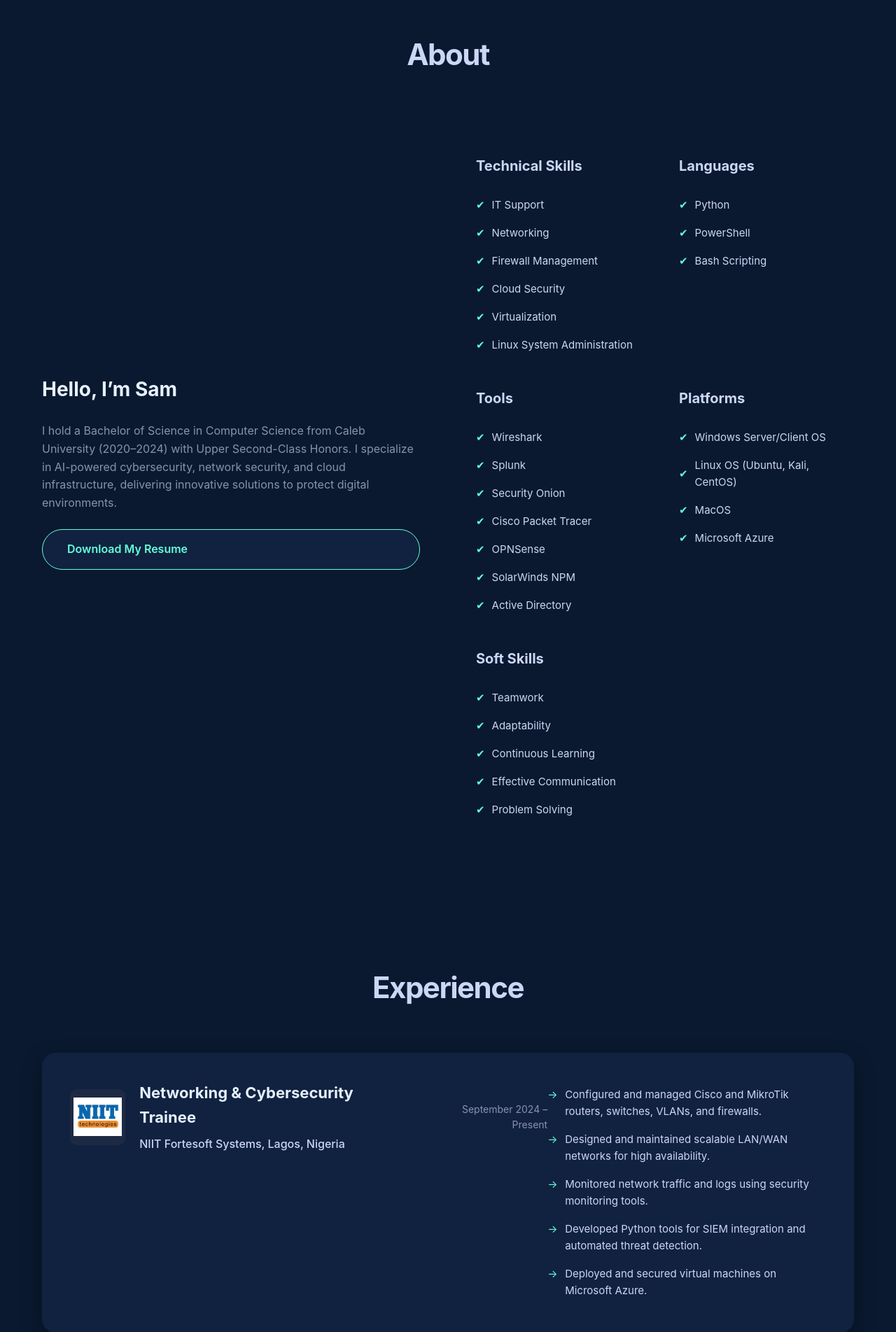
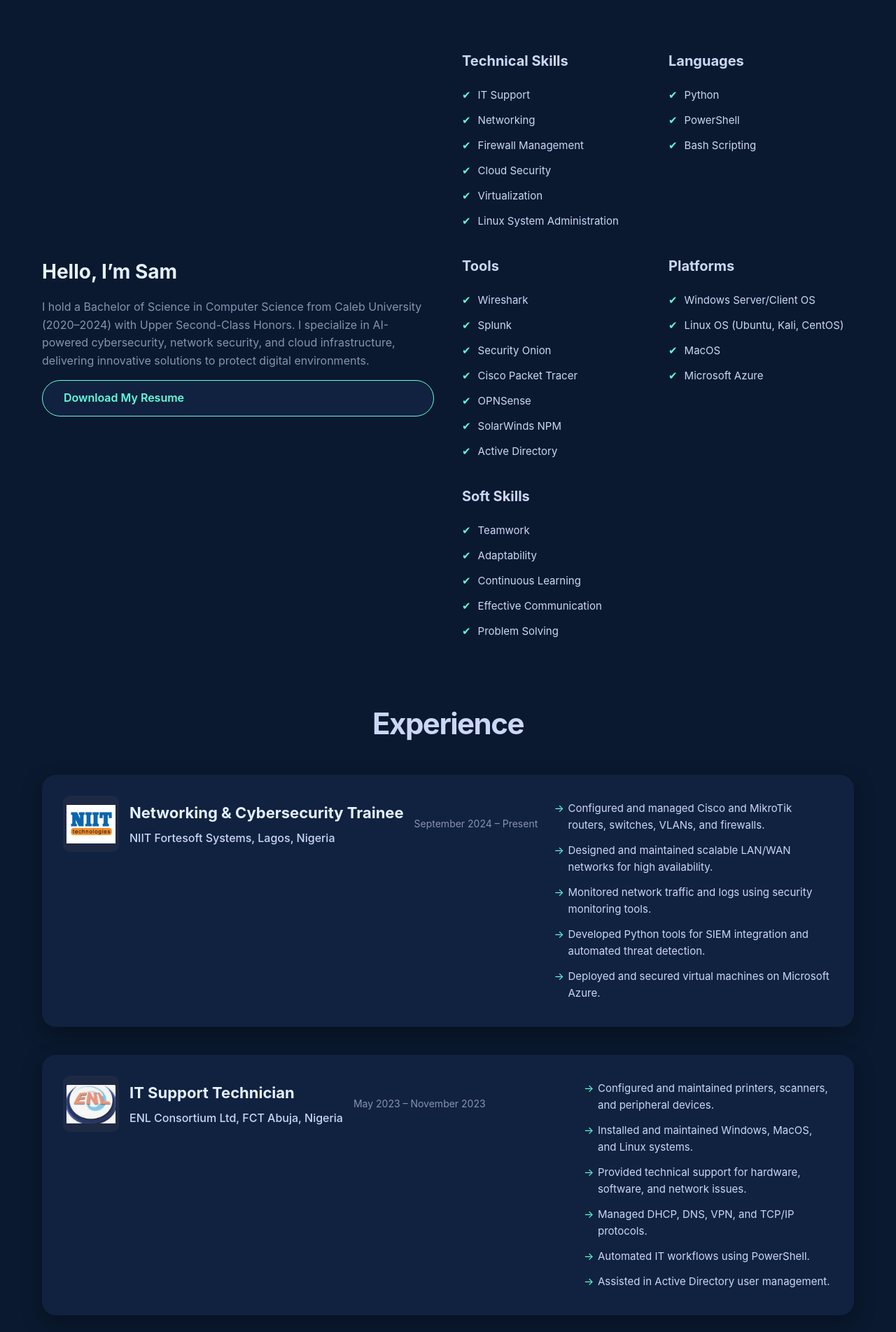
Before and after one commit to SamXl-Codes/My-Portfolio, a Flask app: page / in a window 1280 px wide. Shown: the part 1056-2959 px from the top of the page at 70% size. Run offline with Flask 3, Linux system fonts and the light colour scheme; some web fonts are replaced.

Commit message:
Updated for final vercel deployment

```diff
--- a/templates/experience.html
+++ b/templates/experience.html
@@ -134,7 +134,7 @@
 </head>
 <body>
     <canvas id="particle-canvas"></canvas>
-    <a href="/" class="logo">CyberSam</a>
+    <a href="/" class="logo">SamXCybersec</a>
     <nav class="dynamic-island">
         <ul class="nav-menu">
             <li><a href="/">Home</a></li>
--- a/templates/index.html
+++ b/templates/index.html
@@ -3,11 +3,11 @@
 <head>
     <meta charset="UTF-8">
     <meta name="viewport" content="width=device-width, initial-scale=1.0">
-    <title>Samuel Ogunlusi - AI Cybersecurity Expert</title>
+    <title>Samuel Ogunlusi - Portfolio</title>
     <link href="https://fonts.cdnfonts.com/css/sf-pro-display?styles=59278,59279,59280" rel="stylesheet" media="all" onload="this.media='all'">
     <link href="https://fonts.googleapis.com/css2?family=Dancing+Script:wght@700&display=swap" rel="stylesheet">
     <link href="https://cdn.jsdelivr.net/npm/tailwindcss@2.2.19/dist/tailwind.min.css" rel="stylesheet">
-    <link rel="stylesheet" href="{{ url_for('static', filename='css/particle.css') }}">
+    <link rel="stylesheet" href="/static/css/particle.css">
     <style>
         * { margin: 0; padding: 0; box-sizing: border-box; }
         body {
@@ -89,51 +93,108 @@
         }
         .mobile-nav-menu li a:hover { color: #64ffda; }
         .hero {
-            min-height: 100vh; display: flex;
-            align-items: center; justify-content: center;
-            text-align: center; position: relative;
-            background: linear-gradient(135deg, #0a192f 0%, #112240 100%);
-            padding: 80px 0; overflow: hidden;
+            min-height: 100vh;
+            display: flex;
+            align-items: flex-start;
+            justify-content: center;
+            text-align: center;
+            position: relative;
+            background: linear-gradient(135deg, #0a192f 0%, #1a2a44 100%);
+            padding: 80px 20px 20px;
+            overflow: hidden;
         }
-        .hero-content { max-width: 900px; padding: 0 20px; animation: fadeInUp 1s ease; }
+        .hero-content {
+            max-width: 900px;
+            padding: 0 20px;
+            width: 100%;
+            display: flex;
+            flex-direction: column;
+            align-items: center;
+            justify-content: flex-start;
+            margin-top: -20px;
+        }
         @keyframes fadeInUp { from { opacity: 0; transform: translateY(50px); } to { opacity: 1; transform: translateY(0); } }
         .profile-image {
             width: 250px; height: 250px; border-radius: 50%;
-            margin: 0 auto 30px; background: #112240;
+            margin: 0 auto 20px; background: #112240;
             display: flex; align-items: center; justify-content: center;
             box-shadow: 0 10px 30px rgba(0, 0, 0, 0.5);
             transition: transform 0.3s ease; overflow: hidden;
+            border: 2px solid #64ffda;
         }
         .profile-image img {
             width: 100%; height: 100%; object-fit: cover;
             border-radius: 50%; border: 2px solid #64ffda;
         }
         .profile-image:hover { transform: scale(1.05); }
-        .hero h1 { font-size: 56px; font-weight: 700; margin-bottom: 15px; letter-spacing: -1.5px; color: #e6f1ff; }
-        .hero h2 { font-size: 28px; font-weight: 400; margin-bottom: 30px; color: #a8b2d1; }
-        .hero p { font-size: 20px; max-width: 700px; margin: 0 auto 20px; color: #8892b0; }
+        .hero h1 {
+            font-size: 56px; font-weight: 700; margin-bottom: 15px;
+            letter-spacing: -1.5px; color: #e6f1ff;
+        }
+        .hero h2 {
+            font-size: 28px; font-weight: 400; margin-bottom: 20px;
+            color: #a8b2d1;
+        }
+        .hero p {
+            font-size: 20px; max-width: 700px; margin: 0 auto 20px;
+            color: #8892b0;
+        }
+        @media (max-width: 768px) {
+            .header-container { flex-direction: column; padding: 10px 0; }
+            .logo { margin: 5px auto; transform: translateX(0); left: 0; }
+            .nav-menu { display: none; }
+            .burger-menu { display: flex; }
+            .hero {
+                padding: 60px 10px 10px;
+                min-height: 100vh;
+                display: flex;
+                align-items: flex-start;
+                justify-content: center;
+            }
+            .hero-content {
+                padding-top: 0;
+                margin-top: -40px;
+                text-align: center;
+                width: 90%;
+            }
+            .hero h1 { font-size: 40px; }
+            .hero h2 { font-size: 22px; }
+            .hero p { font-size: 16px; }
+            .profile-image {
+                width: 180px; height: 180px; margin: 0 auto 15px;
+            }
+        }
         .section {
-            padding: 100px 20px; max-width: 1200px;
+            padding: 40px 20px; max-width: 1200px;
             margin: 0 auto; position: relative; z-index: 1;
         }
         .section h2 {
             font-size: 42px; font-weight: 700;
-            margin-bottom: 60px; text-align: center;
+            margin-bottom: 40px; text-align: center;
             letter-spacing: -1.5px; color: #ccd6f6;
         }
-        .about-grid { display: grid; grid-template-columns: 1fr 1fr; gap: 80px; align-items: center; }
-        .about-text h3 { font-size: 28px; font-weight: 700; margin-bottom: 25px; color: #e6f1ff; }
-        .about-text p { font-size: 16px; margin-bottom: 25px; color: #8892b0; }
+        .animate-section {
+            opacity: 0;
+            transform: translateY(50px);
+            transition: opacity 0.5s ease, transform 0.5s ease;
+        }
+        .animate-section.in-view {
+            opacity: 1;
+            transform: translateY(0);
+        }
+        .about-grid { display: grid; grid-template-columns: 1fr 1fr; gap: 40px; align-items: center; }
+        .about-text h3 { font-size: 28px; font-weight: 700; margin-bottom: 15px; color: #e6f1ff; }
+        .about-text p { font-size: 16px; margin-bottom: 15px; color: #8892b0; }
         .skills-grid {
             display: grid; grid-template-columns: repeat(auto-fit, minmax(220px, 1fr));
-            gap: 40px; margin-top: 50px;
+            gap: 30px; margin-top: 30px;
         }
-        .skill-category h4 { font-size: 20px; font-weight: 700; margin-bottom: 20px; color: #ccd6f6; }
+        .skill-category h4 { font-size: 20px; font-weight: 700; margin-bottom: 15px; color: #ccd6f6; }
         .skill-list { list-style: none; }
-        .skill-list li { padding: 8px 0; font-size: 15px; display: flex; align-items: center; }
+        .skill-list li { padding: 6px 0; font-size: 15px; display: flex; align-items: center; }
         .skill-list li::before { content: '✔'; margin-right: 10px; color: #64ffda; }
         .experience-item {
-            margin-bottom: 60px; padding: 40px;
+            margin-bottom: 40px; padding: 30px;
             border-radius: 20px; background: #112240;
             box-shadow: 0 10px 30px rgba(0, 0, 0, 0.3);
             transition: transform 0.3s ease;
@@ -141,20 +202,20 @@
         }
         .experience-item:hover { transform: translateY(-5px); }
         .experience-header {
-            display: flex; align-items: center; gap: 20px; margin-bottom: 25px;
+            display: flex; align-items: center; gap: 15px; margin-bottom: 20px;
             width: 100%;
         }
         .experience-logo img {
             width: 80px; height: 80px; object-fit: contain; border-radius: 10px;
             background: #1e2a44; padding: 5px;
         }
-        .experience-title h3 { font-size: 22px; font-weight: 700; margin-bottom: 8px; color: #e6f1ff; }
+        .experience-title h3 { font-size: 22px; font-weight: 700; margin-bottom: 6px; color: #e6f1ff; }
         .experience-company { font-size: 16px; font-weight: 500; color: #ccd6f6; }
         .experience-date { font-size: 14px; text-align: right; color: #8892b0; }
         .experience-description { list-style: none; }
         .experience-description li {
-            padding: 8px 0; font-size: 15px;
-            position: relative; padding-left: 25px;
+            padding: 6px 0; font-size: 15px;
+            position: relative; padding-left: 20px;
             color: #ccd6f6;
         }
         .experience-description li::before {
@@ -175,21 +236,21 @@
             transform: translateY(-10px);
             box-shadow: 0 15px 40px rgba(0, 0, 0, 0.4);
         }
-        .project-card h3 { font-size: 20px; font-weight: 700; margin-bottom: 20px; color: #e6f1ff; }
-        .project-card p { font-size: 15px; line-height: 1.7; margin-bottom: 20px; color: #8892b0; }
-        .tech-stack { display: flex; flex-wrap: wrap; gap: 10px; }
+        .project-card h3 { font-size: 20px; font-weight: 700; margin-bottom: 15px; color: #e6f1ff; }
+        .project-card p { font-size: 15px; line-height: 1.7; margin-bottom: 15px; color: #8892b0; }
+        .tech-stack { display: flex; flex-wrap: wrap; gap: 8px; }
         .tech-badge {
             background: #1e2a44; color: #ccd6f6;
-            font-size: 13px; padding: 6px 12px;
+            font-size: 13px; padding: 5px 10px;
             border-radius: 15px; display: flex;
-            align-items: center; gap: 8px;
+            align-items: center; gap: 6px;
         }
         .contact-info { text-align: center; max-width: 700px; margin: 0 auto; }
-        .contact-info p { font-size: 16px; margin-bottom: 20px; color: #8892b0; }
-        .contact-links { display: flex; justify-content: center; gap: 20px; margin-top: 40px; flex-wrap: wrap; }
+        .contact-info p { font-size: 16px; margin-bottom: 15px; color: #8892b0; }
+        .contact-links { display: flex; justify-content: center; gap: 15px; margin-top: 30px; flex-wrap: wrap; }
         .contact-link {
             display: flex; align-items: center;
-            padding: 15px 35px; background: #112240;
+            padding: 12px 30px; background: #112240;
             color: #64ffda; text-decoration: none;
             border: 1px solid #64ffda; border-radius: 30px;
             font-weight: 600; font-size: 16px;
@@ -302,10 +322,10 @@
         </ul>
     </div>
 
-    <section id="home" class="hero parallax" style="background-image: url('{{ url_for('static', filename='images/hero-bg.jpg') }}');">
+    <section id="home" class="hero parallax animate-section">
         <div class="hero-content">
             <div class="profile-image">
-                <img src="{{ url_for('static', filename='images/profile.jpg') }}" alt="Samuel Ogunlusi">
+                <img src="/static/images/profile.jpg" alt="Samuel Ogunlusi">
             </div>
             <h1>Samuel Ogunlusi</h1>
             <h2>Cybersecurity Specialist</h2>
@@ -313,7 +333,7 @@
         </div>
     </section>
 
-    <section id="about" class="section">
+    <section id="about" class="section animate-section">
         <h2>About</h2>
         <div class="about-grid">
             <div class="about-text">
@@ -376,12 +396,12 @@
         </div>
     </section>
 
-    <section id="experience" class="section">
+    <section id="experience" class="section animate-section">
         <h2>Experience</h2>
         <div class="experience-item">
             <div class="experience-header">
                 <div class="experience-logo">
-                    <img src="{{ url_for('static', filename='images/Niit logo.png') }}" alt="NIIT Fortesoft Systems Logo">
+                    <img src="/static/images/Niit.logo.png" alt="NIIT Fortesoft Systems Logo">
                 </div>
                 <div class="experience-title">
                     <h3>Networking & Cybersecurity Trainee</h3>
@@ -419,7 +439,7 @@
         </div>
     </section>
 
-    <section id="projects" class="section">
+    <section id="projects" class="section animate-section">
         <h2>Featured Projects</h2>
         <div class="projects-grid">
             <div class="project-card" onclick="openModal('modal1')">
@@ -596,11 +616,11 @@
         </div>
     </section>
 
-    <section id="certifications" class="section">
+    <section id="certifications" class="section animate-section">
         <h2>Certifications</h2>
         <div class="certifications-grid">
             <div class="certification-card">
-                <img src="{{ url_for('static', filename='images/cisco_cyberops.png') }}" alt="Cisco CyberOps Associate Logo">
+                <img src="/static/images/cisco_cyberops.png" alt="Cisco CyberOps Associate Logo">
                 <div class="certification-details">
                     <h3>Cisco Certified CyberOps Associate</h3>
                     <p>March 2025</p>
@@ -668,10 +688,10 @@
         </div>
     </section>
 
-    <section id="contact" class="section">
+    <section id="contact" class="section animate-section">
         <h2>Let's Connect</h2>
         <div class="contact-info">
-            <p>Interested in AI cybersecurity collaborations? Reach out!</p>
+            <p>I'm always open to new opportunities, innovative collaborations, and meaningful conversations in tech and cybersecurity. Feel free to reach out!</p>
             <div class="contact-links">
                 <a href="mailto:samuelogunlusi21@gmail.com" class="contact-link">
                     <svg xmlns="http://www.w3.org/2000/svg" viewBox="0 0 24 24"><path d="M12 12.713l11.985-8.57A2 2 0 0022 3H2a2 2 0 00-1.985 1.143L12 12.713zm0 2.573L.15 6.586A2 2 0 000 8v12a2 2 0 002 2h20a2 2 0 002-2V8a2 2 0 00-.15-1.414L12 15.286z"/></svg>
@@ -708,6 +728,17 @@
         function closeModal(modalId) {
             document.getElementById(modalId).style.display = 'none';
         }
+        const sections = document.querySelectorAll('.animate-section');
+        const observer = new IntersectionObserver((entries) => {
+            entries.forEach(entry => {
+                if (entry.isIntersecting) {
+                    entry.target.classList.add('in-view');
+                }
+            });
+        }, { threshold: 0.1 });
+        sections.forEach(section => {
+            observer.observe(section);
+        });
     </script>
 </body>
 </html>
```
Also changed, not shown: other parts of templates/index.html (+42 -79 lines), static/images/Niit.logo.png (renamed from static/images/Niit logo.png). Lines whose indentation alone changed are shown as unchanged.
